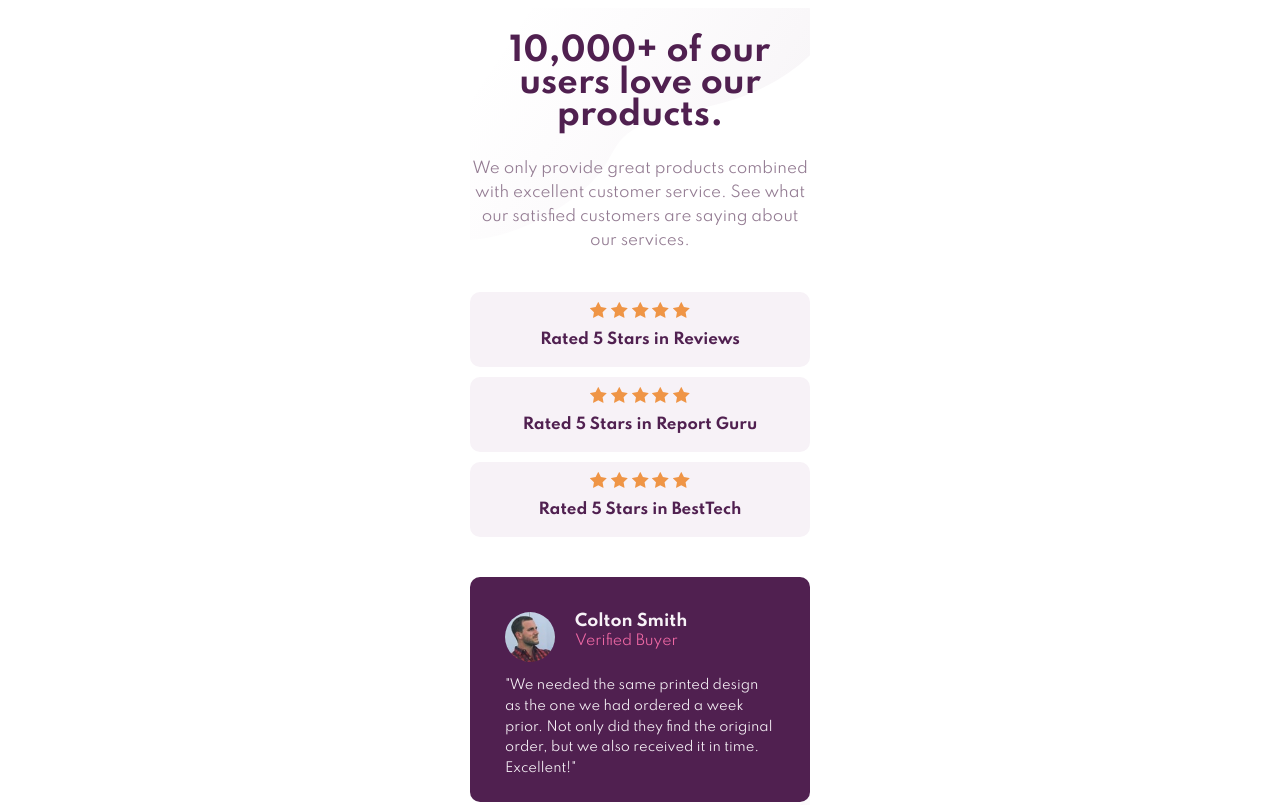
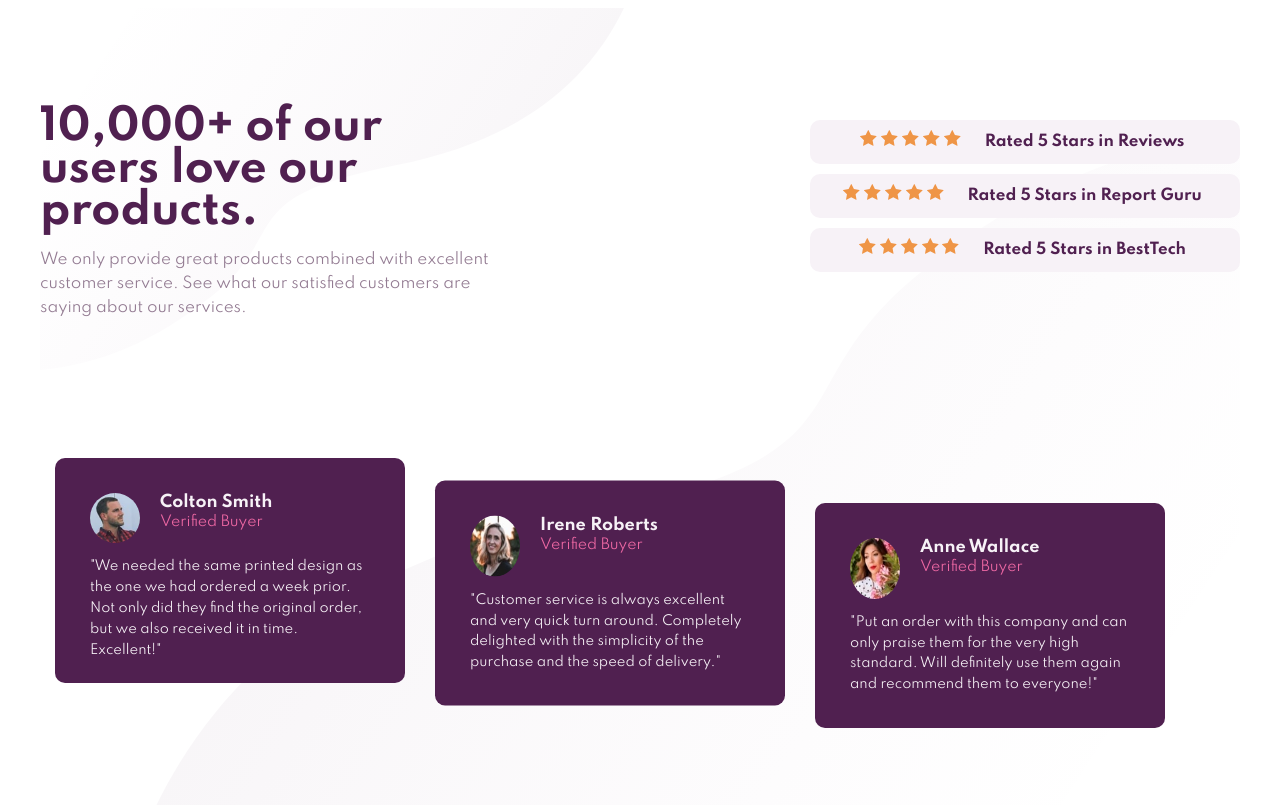
Before and after one commit to sannasinne/social-proof-section, a plain HTML site: page index.html in a window 1280 px wide. Shown: the top 805 px of the page. Drawn offline with Linux system fonts and the light colour scheme.

Commit message:
Desktop styles

```diff
--- a/css/style.css
+++ b/css/style.css
@@ -113,6 +113,60 @@ section {
 
 /* Desktop styles */
 
+@media screen and (min-width: 990px) {
+  section {
+    display: flex;
+    flex-direction: row;
+    flex-wrap: wrap;
+    justify-content: space-between;
+    width: 1200px;
+    margin: auto;
+    min-height: 100vh;
+    background-image: url("../images/bg-pattern-top-desktop.svg"), url("../images/bg-pattern-bottom-desktop.svg");
+    background-position: top left, bottom right;
+    background-repeat: no-repeat, no-repeat;
+  }
+
+  .header {
+    width: 450px;
+    text-align: left;
+  }
+
+  .header h1 {
+    font-size: 42px;
+    width: 400px;
+    margin-bottom: 5px;
+  }
+
+  .ratings-card {
+    width: 430px;
+  }
+
+  .ratings-card p {
+    display: inline;
+    text-align: left;
+    margin-left: 20px;
+  }
+
+  .card-push-1 {
+    transform: translateY(-20%);
+  }
+
+  .card-push-2 {
+    transform: translateY(-10%);
+  }
+
+  .customer {
+    display: flex;
+    flex-direction: row;
+  }
+
+  .customer-card {
+    width: 350px;
+    margin: 15px;
+  }
+}
+
 /* Attribution */
 
 .attribution {
--- a/index.html
+++ b/index.html
@@ -19,7 +19,7 @@
           See what our satisfied customers are saying about our services.</p>
       </div>
       <div class="ratings">
-        <div class="ratings-card">
+        <div class="ratings-card box-push">
           <img src="images/icon-star.svg" alt="Star icon">
           <img src="images/icon-star.svg" alt="Star icon">
           <img src="images/icon-star.svg" alt="Star icon">
@@ -45,14 +45,14 @@
         </div>
       </div>
       <div class="customer">
-        <div class="customer-card">
+        <div class="customer-card card-push-1">
           <img src="images/image-colton.jpg" alt="Photo of Colton Smith">
           <h2>Colton Smith<br><span class="buyer">Verified Buyer</span></h2>
           <p>"We needed the same printed design as the one we had ordered a week prior.
             Not only did they find the original order, but we also received it in time.
             Excellent!"</p>
         </div>
-        <div class="customer-card">
+        <div class="customer-card card-push-2">
           <img src="images/image-irene.jpg" alt="Photo of Colton Smith">
           <h2>Irene Roberts<br><span class="buyer">Verified Buyer</span></h2>
           <p>"Customer service is always excellent and very quick turn around. Completely
```
